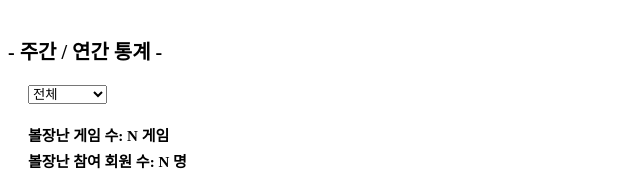
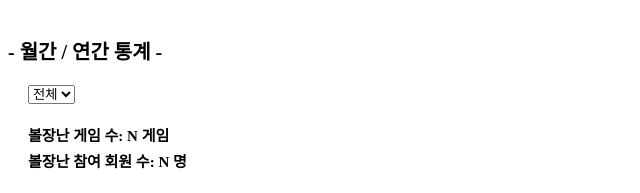
Before and after one commit to bowljangnan/lane-assignment, a plain HTML site: page docs/top10.html in a window 1280 px wide. Shown: the part 192-385 px from the top of the page, 0-640 px from the left. Drawn offline with Linux system fonts and the light colour scheme.

Commit message:
주간 -> 월간 변경

```diff
--- a/docs/top10.html
+++ b/docs/top10.html
@@ -6,17 +6,17 @@ version: v1.0.0 <br><br>
 <div>
 </div>
 <div>
-    <span style="font-size:20px;"><b> - 주간 / 연간 통계 - </b></span><br>
+    <span style="font-size:20px;"><b> - 월간 / 연간 통계 - </b></span><br>
     <div style = "margin: 20px">
         <select>
             <option>
                 전체
             </option>
             <option>
-                1월첫째주
+                1월
             </option>
             <option>
-                1월둘째주
+                2월
             </option>
             <option>
                 ...
```
